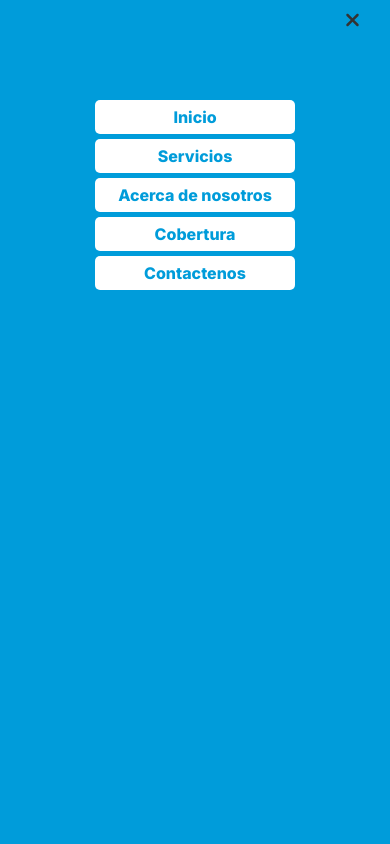
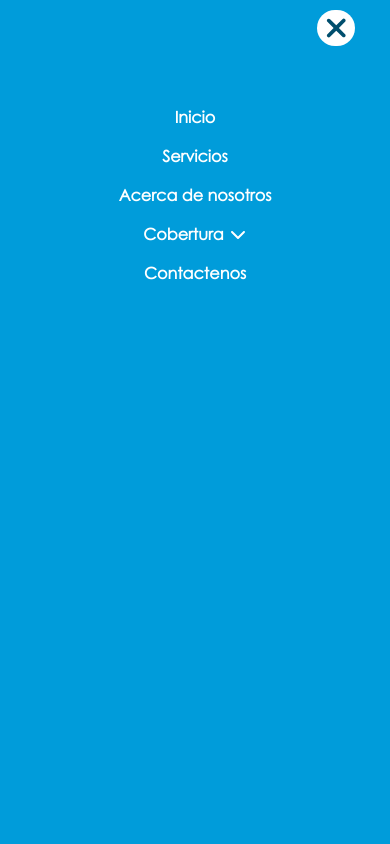
Before and after one commit to AndreaNavas18/stratecsa, a Next.js app: page /home in a window 390 px wide. Both pictures are taken after a click on the icon 372 px from the left and 52 px from the top of the page. Shown: the top 844 px of the page. Built offline with nearby package versions, Linux system fonts and the light colour scheme.

Commit message:
cambiosnuevos03042024

```diff
--- a/src/app/components/header2/header2.jsx
+++ b/src/app/components/header2/header2.jsx
@@ -2,7 +2,7 @@
 import Styles from './header2.module.css';
 import React, { useState } from 'react';
 import { FontAwesomeIcon } from '@fortawesome/react-fontawesome';
-import { faBars, faUser, faXmark } from '@fortawesome/free-solid-svg-icons';
+import { faBars, faUser, faXmark, faChevronDown } from '@fortawesome/free-solid-svg-icons';
 
 function Header2() {
     const [menuOpen, setMenuOpen] = useState(false);
@@ -10,6 +10,8 @@ function Header2() {
     const toggleMenu = () => {
         setMenuOpen(!menuOpen);
     };
+
+
 
     return(
         <section className={`${Styles.sectionNav} ${Styles.sectionNavM}`}>
@@ -64,7 +66,8 @@ function Header2() {
                             <a href="/nosotros">Acerca de nosotros</a>
                         </li>
                         <li className={Styles.liMenuMovil}>
-                            <a href="/cobertura">Cobertura</a>
+                            <a href="">Cobertura</a>
+                            <FontAwesomeIcon icon={faChevronDown} className={Styles.iconChevron} />
                         </li>
                         <li className={Styles.liMenuMovil}>
                             <a href="/contacto">Contactenos</a>
--- a/src/app/components/header2/header2.module.css
+++ b/src/app/components/header2/header2.module.css
@@ -7,6 +7,7 @@
   /* Estilos para moviles*/
 @media (max-width: 766px) {
     .sectionNavM {
+        font-family: 'Century Gothic', sans-serif;
 
     }
 
@@ -32,17 +33,6 @@
 
     }
 
-    .divMenuMovil {
-        position: fixed;
-        top: 0;
-        left: 0;
-        width: 100%;
-        height: 100%;
-        background-color: #009cda; /* Fondo blanco semi-transparente */
-        z-index: 999; /* Asegura que esté encima de todo el contenido */
-
-    }
-
     .navMovil {
         display: flex;
         flex-direction: row;
@@ -60,6 +50,17 @@
         /* --fa-primary-color: #009cda;
         --fa-secondary-color: #009cda; */
         color: #555555b9;
+    }
+
+    .divMenuMovil {
+        position: fixed;
+        top: 0;
+        left: 0;
+        width: 100%;
+        height: 100%;
+        background-color: #009cda; /* Fondo blanco semi-transparente */
+        z-index: 999; /* Asegura que esté encima de todo el contenido */
+
     }
 
     .navM {
@@ -82,25 +83,32 @@
 
     .liMenuMovil {
         padding: 5px;
-        color: #009cda;
-        font-weight: 800;
+        color: #ffffff;
+        font-weight: 700;
         border-radius: 5px;
-        background-color: #ffffff;
         width: 200px;
         text-align: center;
-
     }
 
     .closeButton {
         position: absolute;
         top: 10px;
-        right: 30px;
+        right: 35px;
         background: none;
         border: none;
         cursor: pointer;
-        color: #333; /* Color del icono */
-        font-size: 20px;
+        color: #004e6d; /* Color del icono */
+        font-size: 30px;
         z-index: 1000;
+        background-color: white;
+        border-radius: 20px;
+        padding: 3px 8px;
+    }
+
+    .iconChevron {
+        width: 18px;
+        color: #ffffff;
+        margin-left: 5px;
     }
 
 }
--- a/src/app/components/slider/sliderhome.jsx
+++ b/src/app/components/slider/sliderhome.jsx
@@ -42,15 +42,15 @@ function SliderHome() {
 
   return (
     <>
-        <div className={Styles.sectionSlider}>
+        <div className={`${Styles.sectionSlider} ${Styles.sectionSliderM}`}>
             <Slider {...settings}>
                 {
                     sliders.map((slider, index) => {
                         return (
-                        <div key={index} className={Styles.sliderSH}>
-                            <div className={Styles.divimgSH}>
+                            <div key={index} className={`${Styles.sliderSH} ${Styles.sliderSHM}`}>
+                                <div className={`${Styles.divimgSH} ${Styles.divimgSHM}`}>
                                     <img
-                                    className={Styles.imagenSH}
+                                        className={`${Styles.imagenSH} ${Styles.imagenSHM}`}
                                         src={slider.imagen}
                                         alt={slider.alt}
                                     />
@@ -61,15 +61,15 @@ function SliderHome() {
                     })
                 }
             </Slider>
-        <div className={Styles.divSlider}>
-                    <h1 className={Styles.titleSlider}>
+                <div className={`${Styles.divSlider} ${Styles.divSliderM}`}>
+                    <h1 className={`${Styles.titleSlider} ${Styles.titleSliderM}`}>
                     Creamos para ti una red más sólida, más rápida, más segura.
                     </h1>
-                    <p className={Styles.descripSlider}>
+                    <p className={`${Styles.descripSlider} ${Styles.descripSlider}`}>
                     Una red en la cual te conectes mas facil con tus clientes,
                     con tus proveedores, con el mundo.
                     </p>
-                    <a href='/contacto' className={Styles.buttonSlider}>
+                    <a href='/contacto' className={`${Styles.buttonSlider} ${Styles.buttonSliderM}`}>
                         Contactanos
                     </a>
                     {/* <button
@@ -78,7 +78,6 @@ function SliderHome() {
                     </button> */}
                 </div>
         </div>
-
     </>
     );
 }
--- a/src/app/components/slider/sliderhome.module.css
+++ b/src/app/components/slider/sliderhome.module.css
@@ -1,3 +1,51 @@
+@font-face {
+    font-family: 'Century Gothic';
+    src: url('../../../../public/fonts/CenturyGothic.ttf') format('truetype');
+    /* Asegúrate de que la ruta sea correcta desde tu archivo CSS */
+  }
+
+  /* Estilos para moviles*/
+@media (max-width: 766px) {
+
+    .sectionSliderM {
+        font-family: 'Century Gothic', sans-serif;
+        display: flex;
+        flex-direction: column;
+        position: relative;
+        width: 100%;
+
+    }
+
+    .imagenSHM {
+        z-index: 1;
+        width: auto;
+        height: 200px;
+        background-color: rgba(0, 0, 0, 0.747);
+        filter: brightness(0.6);
+        left: 0;
+
+    }
+
+    .divSliderM {
+
+    }
+
+    .titleSliderM {
+
+    }
+
+    .descripSliderM{
+
+    }
+
+    .buttonSliderM {
+
+    }
+
+
+}
+
+@media (min-width: 768px)  {
 
     .sectionSlider {
         display: flex;
@@ -63,3 +111,6 @@
         background-color: white;
         color: #009cda;
     }
+
+
+}
```
Lines whose indentation alone changed are shown as unchanged.
